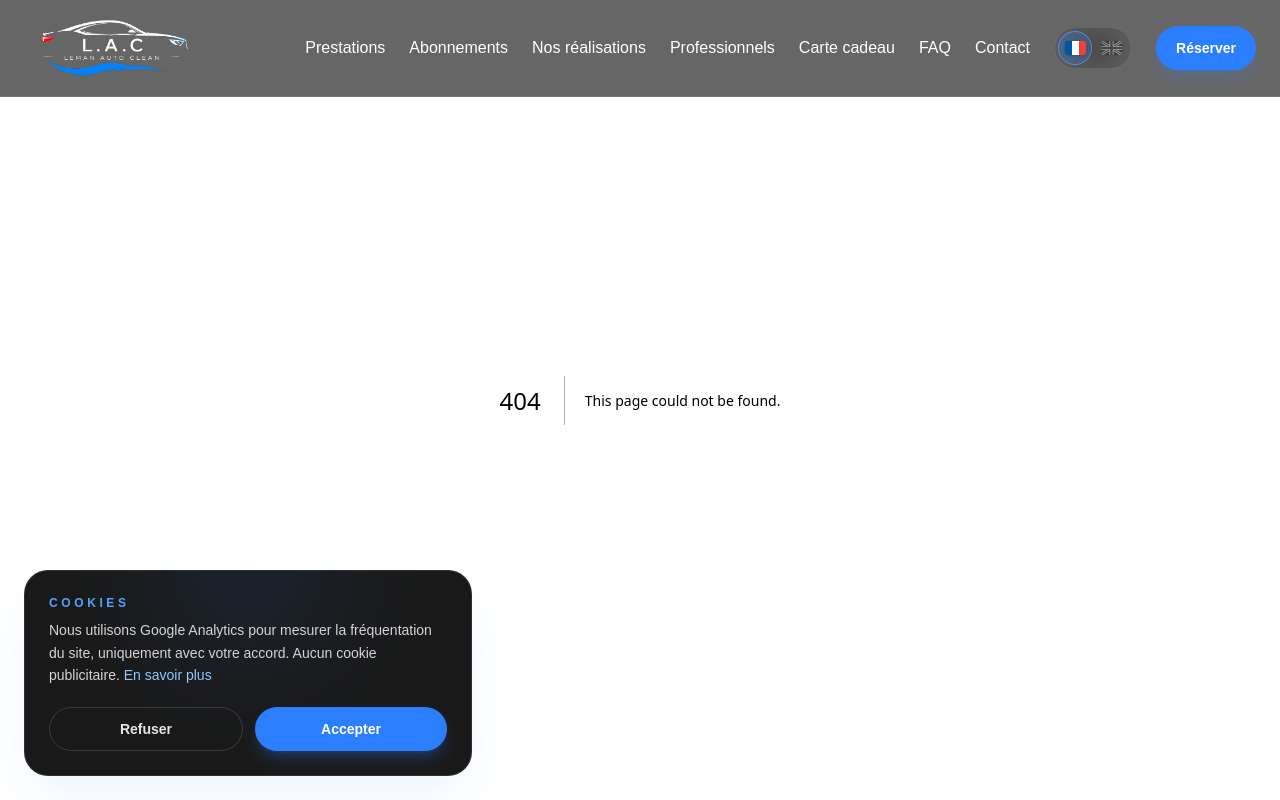
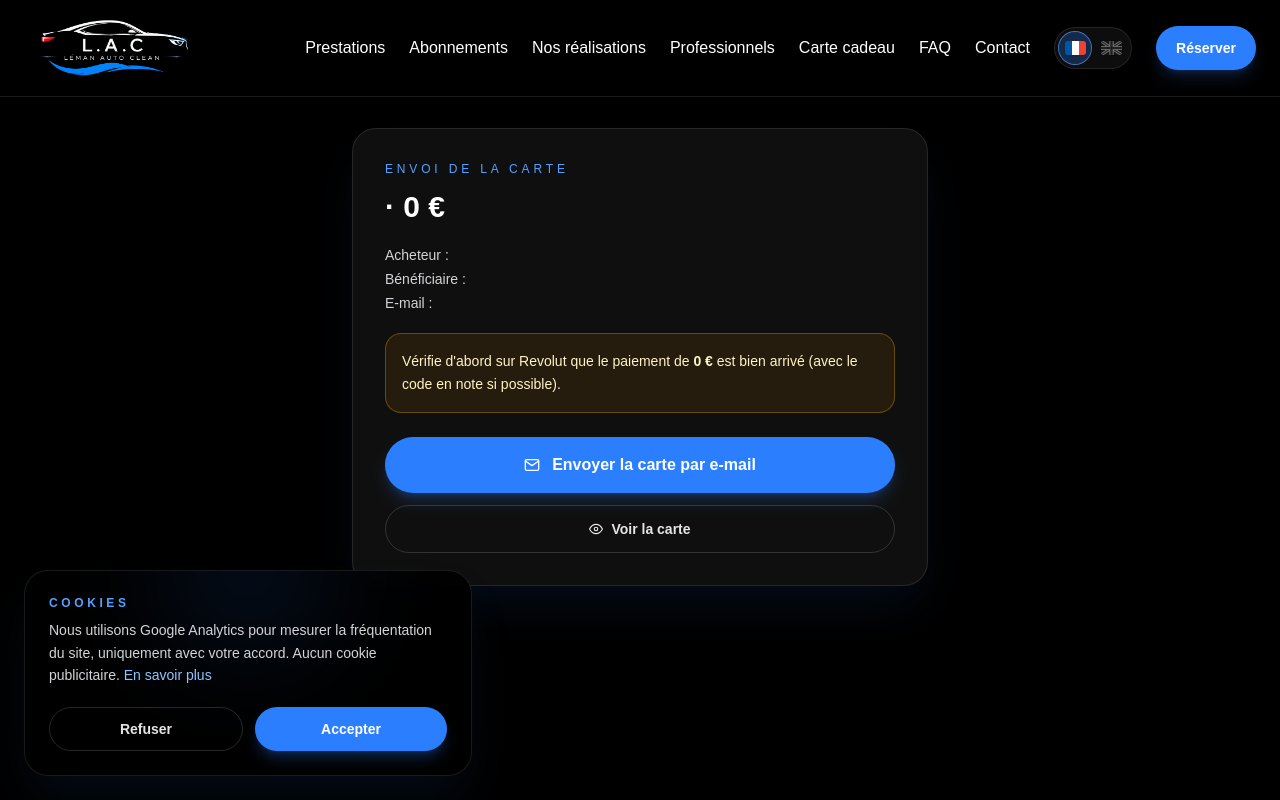
Before and after one commit to matth0312leb/leman-auto-clean, a Next.js app: page /carte-cadeau/envoyer in a window 1280 px wide. Before the commit this address had no page. Built offline with nearby package versions, Linux system fonts and the light colour scheme.

Commit message:
Carte cadeau envoyée seulement après paiement : page d'envoi en un clic pour Matthieu, commande plus rapide
Co-Authored-By: Claude Opus 5.5 <noreply@anthropic.com>
Claude-Session: https://claude.ai/code/session_01DZMJ3S36YFznmkBoS5YULz

```diff
--- /dev/null
+++ b/src/app/carte-cadeau/envoyer/page.tsx
@@ -0,0 +1,112 @@
+import type { Metadata } from "next";
+import { FaWhatsapp } from "react-icons/fa";
+import { FiEye, FiMail } from "react-icons/fi";
+import { business } from "@/data/business";
+import { formatDate, formatGiftAmount } from "@/data/giftCard";
+
+/**
+ * Page réservée à Matthieu (lien dans le mail de commande) :
+ * une fois le paiement vérifié sur Revolut, elle prépare l'envoi de la carte au client.
+ */
+export const metadata: Metadata = {
+  title: "Envoyer une carte cadeau",
+  robots: { index: false, follow: false },
+};
+
+type Props = {
+  searchParams: Promise<Record<string, string | undefined>>;
+};
+
+function whatsappNumber(raw: string) {
+  let digits = raw.replace(/\D/g, "");
+  if (digits.startsWith("00")) digits = digits.slice(2);
+  else if (digits.startsWith("0") && digits.length === 10) digits = `33${digits.slice(1)}`;
+  return digits;
+}
+
+export default async function EnvoyerPage({ searchParams }: Props) {
+  const params = await searchParams;
+  const lang = params.lang === "en" ? "en" : "fr";
+  const currency = params.devise === "CHF" ? "CHF" : "EUR";
+  const amount = Math.max(0, Math.round(Number(params.montant) || 0));
+  const code = (params.code ?? "").replace(/[^A-Z0-9-]/gi, "").slice(0, 20);
+  const email = (params.email ?? "").slice(0, 120);
+  const phone = whatsappNumber(params.tel ?? "");
+  const buyer = (params.de ?? "").slice(0, 60);
+  const recipient = (params.pour ?? "").slice(0, 60);
+  const validUntil = params.validite ? formatDate(params.validite.slice(0, 10), lang) : "";
+
+  const cardQuery = new URLSearchParams();
+  for (const key of ["code", "montant", "devise", "pour", "de", "message", "validite", "lang"]) {
+    const value = params[key];
+    if (value) cardQuery.set(key, value.slice(0, 200));
+  }
+  const cardLink = `${business.siteUrl}/carte-cadeau/carte?${cardQuery.toString()}`;
+  const amountText = formatGiftAmount(amount, currency).replace(" ", " ");
+
+  const subject =
+    lang === "en"
+      ? `Your Léman Auto Clean gift card (${code})`
+      : `Votre carte cadeau Léman Auto Clean (${code})`;
+
+  const body =
+    lang === "en"
+      ? `Hello ${buyer},\n\nThank you, your payment has been received!\n\nHere is your ${amountText} gift card for ${recipient}:\n${cardLink}\n\nOpen the link and tap “Download as PDF” to save it.\nCode: ${code} – valid until ${validUntil}.\n\nTo book, simply reply to this email or message me on WhatsApp.\n\nMatthieu – Léman Auto Clean\n${business.phoneDisplay}`
+      : `Bonjour ${buyer},\n\nMerci, votre paiement a bien été reçu !\n\nVoici votre carte cadeau de ${amountText} pour ${recipient} :\n${cardLink}\n\nOuvrez le lien puis appuyez sur « Télécharger en PDF » pour l'enregistrer.\nCode : ${code} – valable jusqu'au ${validUntil}.\n\nPour réserver, il suffit de répondre à cet e-mail ou de m'écrire sur WhatsApp.\n\nMatthieu – Léman Auto Clean\n${business.phoneDisplay}`;
+
+  const mailto = `mailto:${email}?subject=${encodeURIComponent(subject)}&body=${encodeURIComponent(body)}`;
+  const whatsapp = phone ? `https://wa.me/${phone}?text=${encodeURIComponent(body)}` : "";
+
+  return (
+    <main className="min-h-screen overflow-x-hidden bg-black px-5 pb-16 pt-28 text-white sm:pt-32">
+      <div className="mx-auto max-w-xl rounded-3xl border border-white/10 bg-white/[0.06] p-6 shadow-2xl shadow-blue-500/10 sm:p-8">
+        <p className="mb-3 text-xs uppercase tracking-[0.32em] text-blue-400">Envoi de la carte</p>
+        <h1 className="text-2xl font-black uppercase sm:text-3xl">
+          {code} · {amountText}
+        </h1>
+
+        <div className="mt-5 space-y-1 text-sm text-zinc-300">
+          <p>
+            Acheteur : <span className="font-semibold text-white">{buyer}</span>
+          </p>
+          <p>
+            Bénéficiaire : <span className="font-semibold text-white">{recipient}</span>
+          </p>
+          <p>E-mail : {email}</p>
+        </div>
+
+        <p className="mt-5 rounded-2xl border border-amber-400/30 bg-amber-500/10 p-4 text-sm leading-relaxed text-amber-100">
+          Vérifie d&apos;abord sur Revolut que le paiement de <strong>{amountText}</strong> est
+          bien arrivé (avec le code <strong>{code}</strong> en note si possible).
+        </p>
+
+        <div className="mt-6 flex flex-col gap-3">
+          <a
+            href={mailto}
+            className="inline-flex h-14 items-center justify-center gap-3 rounded-full bg-blue-500 px-6 font-semibold shadow-lg shadow-blue-500/25 transition hover:bg-blue-400"
+          >
+            <FiMail aria-hidden="true" /> Envoyer la carte par e-mail
+          </a>
+          {whatsapp && (
+            <a
+              href={whatsapp}
+              target="_blank"
+              rel="noopener noreferrer"
+              className="inline-flex h-14 items-center justify-center gap-3 rounded-full bg-green-500 px-6 font-semibold transition hover:bg-green-400"
+            >
+              <FaWhatsapp aria-hidden="true" /> Envoyer par WhatsApp
+            </a>
+          )}
+          <a
+            href={cardLink}
+            target="_blank"
+            rel="noopener noreferrer"
+            className="inline-flex h-12 items-center justify-center gap-2 rounded-full border border-white/15 px-6 text-sm font-semibold text-zinc-200 transition hover:border-blue-400 hover:text-blue-300"
+          >
+            <FiEye aria-hidden="true" /> Voir la carte
+          </a>
+        </div>
+      </div>
+    </main>
+  );
+}
--- a/src/app/carte-cadeau/paiement/page.tsx
+++ b/src/app/carte-cadeau/paiement/page.tsx
@@ -1,6 +1,5 @@
 import type { Metadata } from "next";
-import Link from "next/link";
-import { FiArrowRight, FiCopy, FiDownload } from "react-icons/fi";
+import { FiArrowRight, FiCopy } from "react-icons/fi";
 import Footer from "@/components/Footer";
 import { formatGiftAmount, giftCard } from "@/data/giftCard";
 
@@ -20,9 +19,8 @@ const texts = {
     amount: "Montant à payer",
     code: "Votre code",
     how: "Sur la page Revolut, saisissez le montant ci-dessus et indiquez votre code en note du paiement.",
-    button: "1. Payer avec Revolut",
-    card: "2. Télécharger ma carte (PDF)",
-    valid: "La carte est valable une fois le paiement reçu. Vous avez aussi reçu ce lien par e-mail.",
+    button: "Payer avec Revolut",
+    valid: "Dès réception de votre paiement, votre carte cadeau vous est envoyée en PDF par e-mail (généralement sous 24 h).",
     alt: "Pas de compte Revolut ? Vous pouvez payer par carte bancaire, Apple Pay ou Google Pay directement sur la page Revolut.",
   },
   en: {
@@ -31,9 +29,8 @@ const texts = {
     amount: "Amount to pay",
     code: "Your code",
     how: "On the Revolut page, enter the amount above and add your code as the payment note.",
-    button: "1. Pay with Revolut",
-    card: "2. Download my card (PDF)",
-    valid: "The card is valid once payment has been received. You have also received this link by email.",
+    button: "Pay with Revolut",
+    valid: "As soon as your payment is received, your gift card is emailed to you as a PDF (usually within 24 hours).",
     alt: "No Revolut account? You can pay by card, Apple Pay or Google Pay directly on the Revolut page.",
   },
 };
@@ -46,11 +43,6 @@ export default async function PaiementPage({ searchParams }: Props) {
   const amount = Math.max(0, Math.round(Number(params.montant) || 0));
   const code = (params.code ?? "").replace(/[^A-Z0-9-]/gi, "").slice(0, 20);
 
-  const cardQuery = new URLSearchParams();
-  for (const key of ["code", "montant", "devise", "pour", "de", "message", "validite", "lang"]) {
-    const value = params[key];
-    if (value) cardQuery.set(key, value.slice(0, 200));
-  }
 
   return (
     <main lang={lang} className="min-h-screen overflow-x-hidden bg-black text-white">
@@ -87,16 +79,9 @@ export default async function PaiementPage({ searchParams }: Props) {
               <FiArrowRight aria-hidden="true" />
             </a>
 
-            <Link
-              href={`/carte-cadeau/carte?${cardQuery.toString()}`}
-              className="inline-flex h-14 items-center justify-center gap-3 rounded-full border border-white/15 bg-black/40 px-7 text-base font-semibold text-white transition hover:border-blue-400 hover:text-blue-300"
-            >
-              <FiDownload aria-hidden="true" />
-              {t.card}
-            </Link>
           </div>
 
-          <p className="mx-auto mt-5 max-w-md text-xs leading-relaxed text-zinc-400">{t.valid}</p>
+          <p className="mx-auto mt-5 max-w-md text-sm leading-relaxed text-zinc-300">{t.valid}</p>
           <p className="mx-auto mt-2 max-w-md text-xs leading-relaxed text-zinc-500">{t.alt}</p>
         </div>
       </section>
--- a/src/app/cgv/page.tsx
+++ b/src/app/cgv/page.tsx
@@ -72,7 +72,7 @@ export default function CGVPage() {
           title: "7. Cartes cadeaux",
           paragraphs: [
             "Les cartes cadeaux Léman Auto Clean sont valables 12 mois à compter de leur date d'achat, sur l'ensemble des prestations, à domicile et sur rendez-vous.",
-            "Chaque carte comporte un code unique, utilisable une seule fois. La carte est téléchargeable en PDF dès la commande, mais n'est valable qu'une fois le paiement reçu par Léman Auto Clean.",
+            "Chaque carte comporte un code unique, utilisable une seule fois. La carte est envoyée en PDF par e-mail après réception du paiement.",
             "La carte n'est ni remboursable, ni échangeable contre des espèces. La carte est utilisable en une seule fois : si le montant de la prestation est supérieur à la valeur de la carte, la différence est réglée par le client ; s'il est inférieur, aucun rendu de monnaie ni avoir n'est accordé. Une carte non utilisée avant sa date de validité ne peut plus être utilisée.",
           ],
         },
--- a/src/components/GiftCardForm.tsx
+++ b/src/components/GiftCardForm.tsx
@@ -29,7 +29,7 @@ const texts = {
     submit: "Commander et payer avec Revolut",
     sending: "Envoi de la commande…",
     note:
-      "Après validation, vous réglez avec Revolut et téléchargez immédiatement votre carte cadeau en PDF. Vous la recevez aussi par e-mail. La carte est valable une fois le paiement reçu.",
+      "Après validation, vous réglez avec Revolut. Votre carte cadeau vous est envoyée en PDF par e-mail dès réception du paiement.",
     subject: "Nouvelle carte cadeau",
   },
   en: {
@@ -49,7 +49,7 @@ const texts = {
     submit: "Order and pay with Revolut",
     sending: "Sending your order…",
     note:
-      "After confirming, you pay with Revolut and download your gift card as a PDF straight away. You also receive it by email. The card is valid once payment has been received.",
+      "After confirming, you pay with Revolut. Your gift card is emailed to you as a PDF as soon as payment is received.",
     subject: "New gift card (English)",
   },
 };
@@ -66,6 +66,8 @@ export default function GiftCardForm({ lang }: { lang: "fr" | "en" }) {
   const [buyer, setBuyer] = useState("");
   const [message, setMessage] = useState("");
   const [code, setCode] = useState("");
+  const [email, setEmail] = useState("");
+  const [phone, setPhone] = useState("");
   const [sending, setSending] = useState(false);
 
   // Code créé dans le navigateur (évite tout décalage avec le rendu serveur).
@@ -91,18 +93,18 @@ export default function GiftCardForm({ lang }: { lang: "fr" | "en" }) {
     });
 
     const cardLink = `${base}/carte-cadeau/carte?${cardParams.toString()}`;
+    const sendParams = new URLSearchParams(cardParams);
+    sendParams.set("email", email);
+    sendParams.set("tel", phone);
 
     return {
       validUntil,
       next: `${base}/carte-cadeau/paiement?${cardParams.toString()}`,
       nextPath: `/carte-cadeau/paiement?${cardParams.toString()}`,
       cardLink,
-      autoresponse:
-        lang === "en"
-          ? `Thank you for your order! Your gift card code is ${code} (${formatGiftAmount(amount, currency)}). To complete it, pay with Revolut: ${giftCard.revolutUrl} (add your code as the payment note). Download your gift card as a PDF here: ${cardLink} — The card is valid once payment has been received. Léman Auto Clean`
-          : `Merci pour votre commande ! Le code de votre carte cadeau est ${code} (${formatGiftAmount(amount, currency)}). Pour la finaliser, réglez-la avec Revolut : ${giftCard.revolutUrl} (indiquez votre code en note du paiement). Téléchargez votre carte cadeau en PDF ici : ${cardLink} — La carte est valable une fois le paiement reçu. Léman Auto Clean`,
+      sendLink: `${base}/carte-cadeau/envoyer?${sendParams.toString()}`,
     };
-  }, [amount, buyer, code, currency, lang, message, recipient]);
+  }, [amount, buyer, code, currency, email, lang, message, phone, recipient]);
 
   // Envoi en arrière-plan puis ouverture de la page de paiement par le site lui-même
   // (ne dépend plus de la redirection du service de formulaire).
@@ -111,18 +113,21 @@ export default function GiftCardForm({ lang }: { lang: "fr" | "en" }) {
     if (sending) return;
     setSending(true);
 
-    const data = Object.fromEntries(new FormData(event.currentTarget).entries());
-    delete data._next;
+    // Envoi « simple » (format formulaire) : compatible avec keepalive sur tous les navigateurs.
+    const data = new URLSearchParams();
+    new FormData(event.currentTarget).forEach((value, key) => {
+      if (key !== "_next" && typeof value === "string") data.append(key, value);
+    });
 
-    try {
-      await fetch("https://formsubmit.co/ajax/lemanautoclean@gmail.com", {
-        method: "POST",
-        headers: { "Content-Type": "application/json", Accept: "application/json" },
-        body: JSON.stringify(data),
-      });
-    } catch {
-      // Même si l'envoi échoue, le client accède au paiement et à sa carte.
-    }
+    // « keepalive » : l'envoi continue même après le changement de page,
+    // on n'attend donc que quelques secondes au maximum.
+    const request = fetch("https://formsubmit.co/ajax/lemanautoclean@gmail.com", {
+      method: "POST",
+      keepalive: true,
+      headers: { Accept: "application/json" },
+      body: data,
+    }).catch(() => undefined);
+    await Promise.race([request, new Promise((resolve) => setTimeout(resolve, 3000))]);
 
     window.location.href = order.nextPath;
   };
@@ -144,7 +149,7 @@ export default function GiftCardForm({ lang }: { lang: "fr" | "en" }) {
       <input type="hidden" name="Valable jusqu'au" value={order.validUntil} />
       <input type="hidden" name="Langue" value={lang === "en" ? "Anglais" : "Français"} />
       <input type="hidden" name="Lien de la carte (PDF)" value={order.cardLink} />
-      <input type="hidden" name="_autoresponse" value={order.autoresponse} />
+      <input type="hidden" name="➜ Envoyer la carte au client (après paiement)" value={order.sendLink} />
       <input
         type="text"
         name="_honey"
@@ -235,11 +240,27 @@ export default function GiftCardForm({ lang }: { lang: "fr" | "en" }) {
         </label>
         <label className="flex flex-col">
           <span className="mb-2 text-sm font-semibold text-zinc-300">{t.email}</span>
-          <input required name="email" type="email" autoComplete="email" className={inputClass} />
+          <input
+            required
+            name="email"
+            type="email"
+            autoComplete="email"
+            value={email}
+            onChange={(event) => setEmail(event.target.value)}
+            className={inputClass}
+          />
         </label>
         <label className="flex flex-col">
           <span className="mb-2 text-sm font-semibold text-zinc-300">{t.phone}</span>
-          <input required name="Numéro de téléphone" type="tel" autoComplete="tel" className={inputClass} />
+          <input
+            required
+            name="Numéro de téléphone"
+            type="tel"
+            autoComplete="tel"
+            value={phone}
+            onChange={(event) => setPhone(event.target.value)}
+            className={inputClass}
+          />
         </label>
         <label className="flex flex-col sm:col-span-2">
           <span className="mb-2 text-sm font-semibold text-zinc-300">{t.message}</span>
--- a/src/components/GiftCardPage.tsx
+++ b/src/components/GiftCardPage.tsx
@@ -14,13 +14,13 @@ const texts = {
       "Le cadeau idéal pour un passionné d'automobile, un parent ou un conjoint : une prestation de nettoyage premium à domicile, à utiliser quand il le souhaite.",
     perks: [
       `Valable ${giftCard.validityMonths} mois sur toutes les prestations`,
-      "Code unique, carte PDF à télécharger tout de suite",
+      "Code unique, carte PDF envoyée par e-mail",
       "Prestation à domicile, sur rendez-vous",
     ],
     steps: [
       { icon: FiGift, title: "Choisissez", text: "Le montant et le nom du bénéficiaire." },
       { icon: FiMail, title: "Payez", text: "Par Revolut, en quelques secondes." },
-      { icon: FiCalendar, title: "Offrez", text: "Téléchargez la carte en PDF, prête à offrir." },
+      { icon: FiCalendar, title: "Offrez", text: "Recevez la carte en PDF, prête à offrir." },
     ],
     cardLabel: "CARTE CADEAU",
   },
@@ -32,13 +32,13 @@ const texts = {
       "The perfect gift for a car lover, a parent or a partner: a premium car cleaning service at home, to be used whenever they like.",
     perks: [
       `Valid for ${giftCard.validityMonths} months on all services`,
-      "Unique code, PDF card to download straight away",
+      "Unique code, PDF card sent by email",
       "At-home service, by appointment",
     ],
     steps: [
       { icon: FiGift, title: "Choose", text: "The amount and the recipient's name." },
       { icon: FiMail, title: "Pay", text: "With Revolut, in a few seconds." },
-      { icon: FiCalendar, title: "Give", text: "Download the PDF card, ready to give." },
+      { icon: FiCalendar, title: "Give", text: "Receive the PDF card, ready to give." },
     ],
     cardLabel: "GIFT CARD",
   },
```
